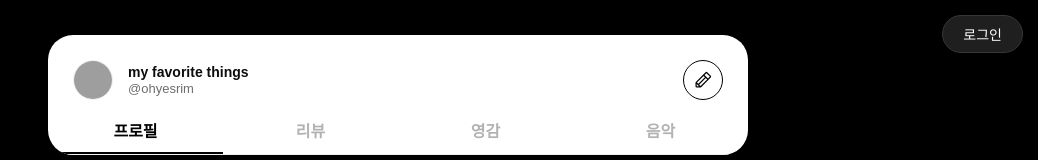
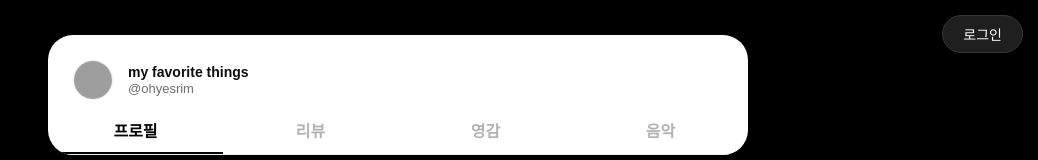
Before and after one commit to iepppop/blog, a React (Create React App) app: page /list in a window 1280 px wide. Shown: the top 160 px of the page, without its empty margins (242-1280 px from the left). Built offline with nearby package versions, Linux system fonts and the light colour scheme; no server answers; grey boxes are pictures that could not be loaded.

Commit message:
feat: 쓰기 버튼 부분 숨김 처리

```diff
--- a/src/pages/ListPage.js
+++ b/src/pages/ListPage.js
@@ -152,9 +152,9 @@ function ListPage() {
                         <span>my favorite things</span>
                         <span>@ohyesrim</span>
                     </ProfileInfo>
-                    <WriteBtn onClick={()=>handleWrite()}>
+                    {location.pathname.includes('inspiration') &&       <WriteBtn onClick={()=>handleWrite()}>
                     <Pencil size={20}/>
-                    </WriteBtn>
+                    </WriteBtn>}
                 </Profile>
                 <MenuWrap>
                     {menuList.map((item, index) => (
```
